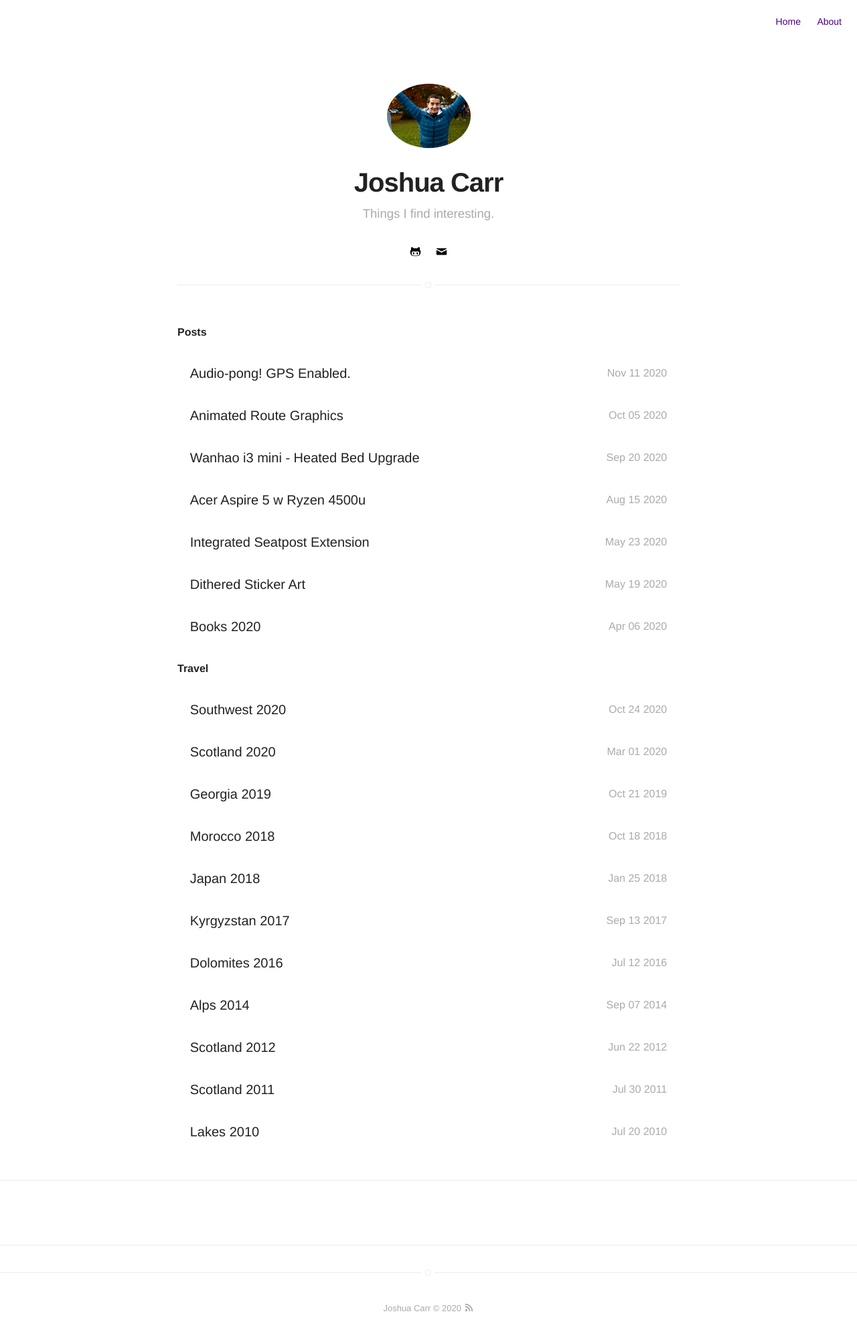
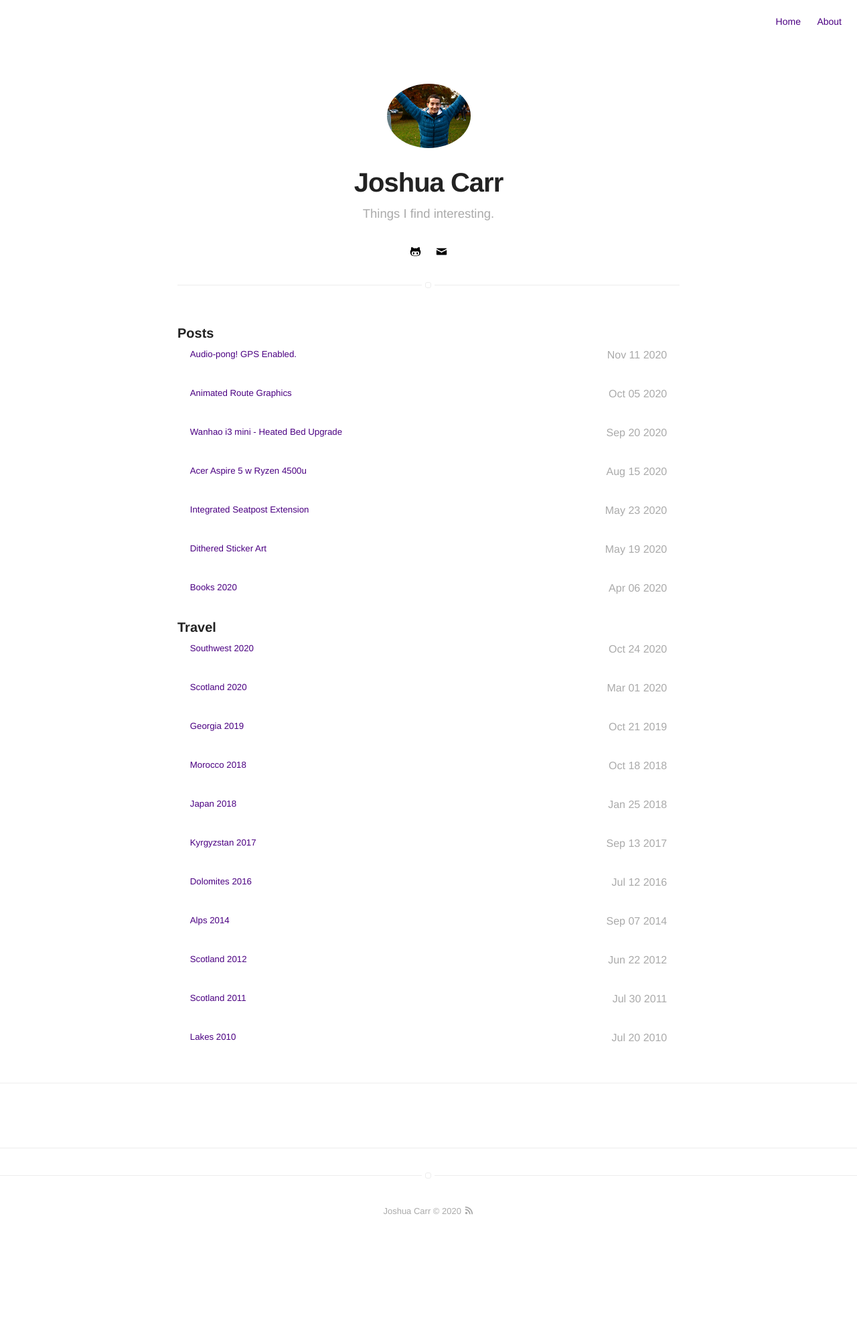
Before and after one commit to jc782/jc782.github.io, a Jekyll site: the page built from blog/index.html, in a window 1280 px wide. Shown: the whole page at 67% size. Built offline with Jekyll 4.4.1, drawn with Linux system fonts in a browser that asks for light colours; after the commit the page ends 1855 px from its top, so only the background shows below that.

```diff
--- a/_includes/blog-post.html
+++ b/_includes/blog-post.html
@@ -1,6 +1,6 @@
 <div class="item {% if post.star %}star{% endif %}">
     <a class="url" href="{{ site.url }}{{ post.url }}">
         <aside class="date"><time datetime="{{ post.date | date:"%d-%m-%Y" }}">{{ post.date | date: "%b %d %Y" }}</time></aside>
-        <h3 class="title">{{ post.title }}</h3>
+        <h5 class="title">{{ post.title }}</h5>
     </a>
 </div>
--- a/blog/index.html
+++ b/blog/index.html
@@ -21,7 +21,7 @@ title: Blog
 
 		{% include pagination.html%}
 	{% else %}
-		<h4>Posts</h4>
+		<h3>Posts</h3>
 		{% for post in site.posts %}
 			{% if post.category == 'post' %}
 				{% if post.hidden != true %}
@@ -29,7 +29,7 @@ title: Blog
 				{% endif %}
 			{% endif %}
 		{% endfor %}
-		<h4>Travel</h4>
+		<h3>Travel</h3>
 		{% for post in site.posts %}
 		{% if post.category == 'travel' %}
 			{% if post.hidden != true %}
```
